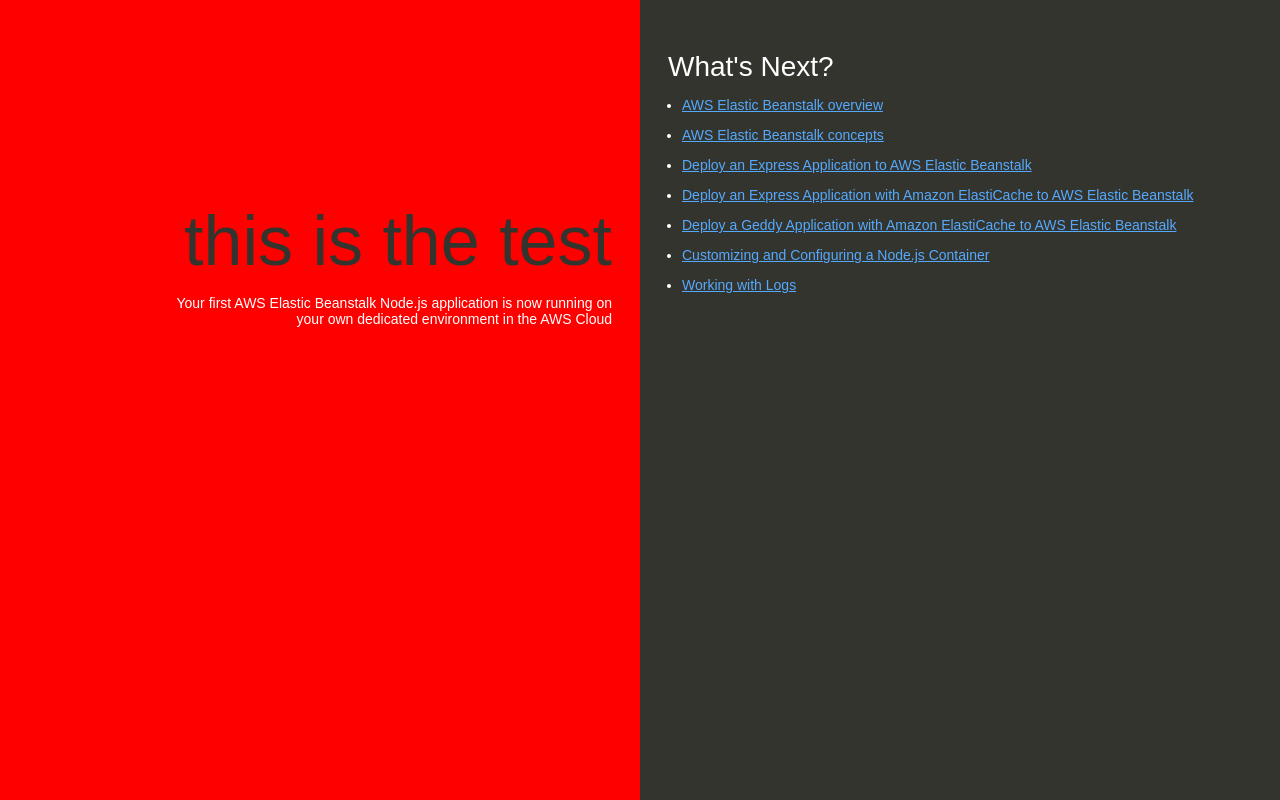
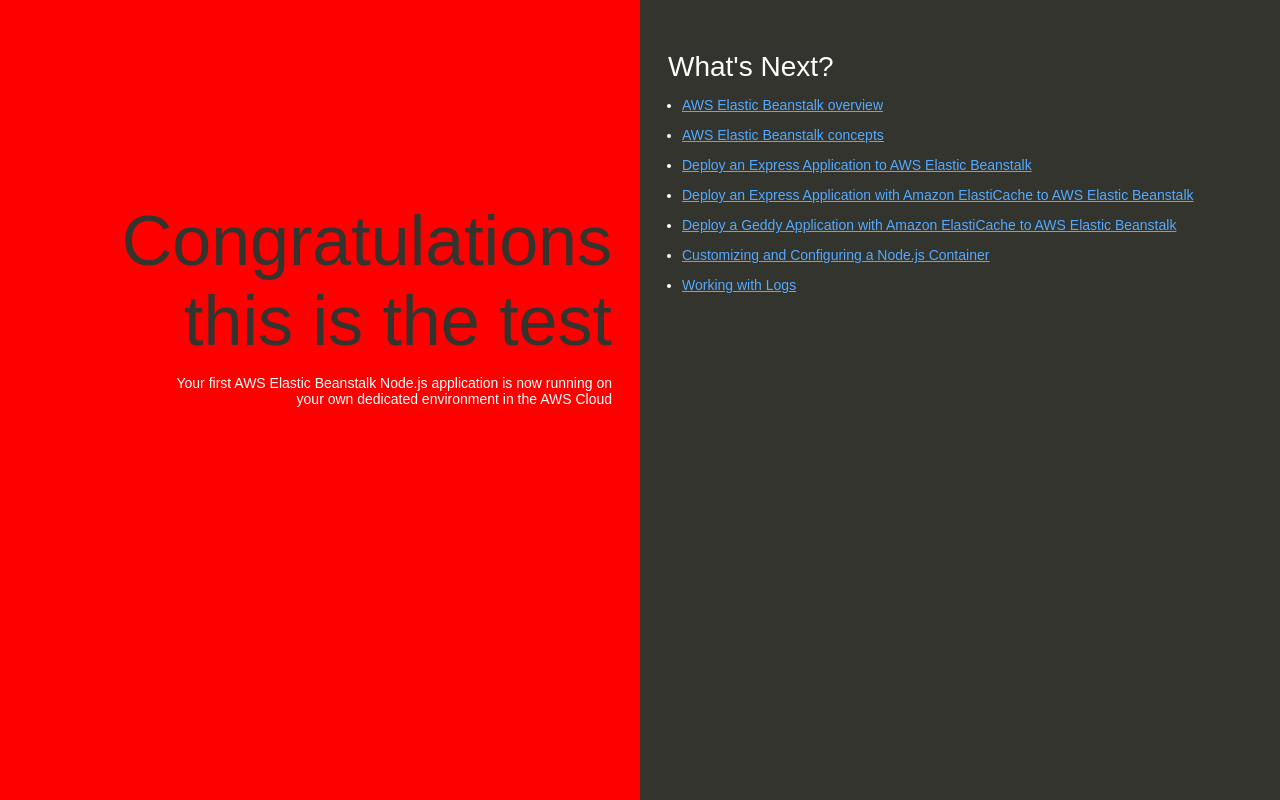
Before and after one commit to mehrdadfahoul/NodeApp, a website: page index.html in a window 1280 px wide. Drawn offline with Linux system fonts and the light colour scheme.

Commit message:
Update index.html

```diff
--- a/index.html
+++ b/index.html
@@ -74,7 +74,7 @@
   </head>
   <body>
     <div class="textColumn">
-      <h1> this is the test</h1>
+      <h1>Congratulations this is the test</h1>
       <p>Your first AWS Elastic Beanstalk Node.js application is now running on your own dedicated environment in the AWS Cloud</p>
     </div>
     <div class="linksColumn">
```
